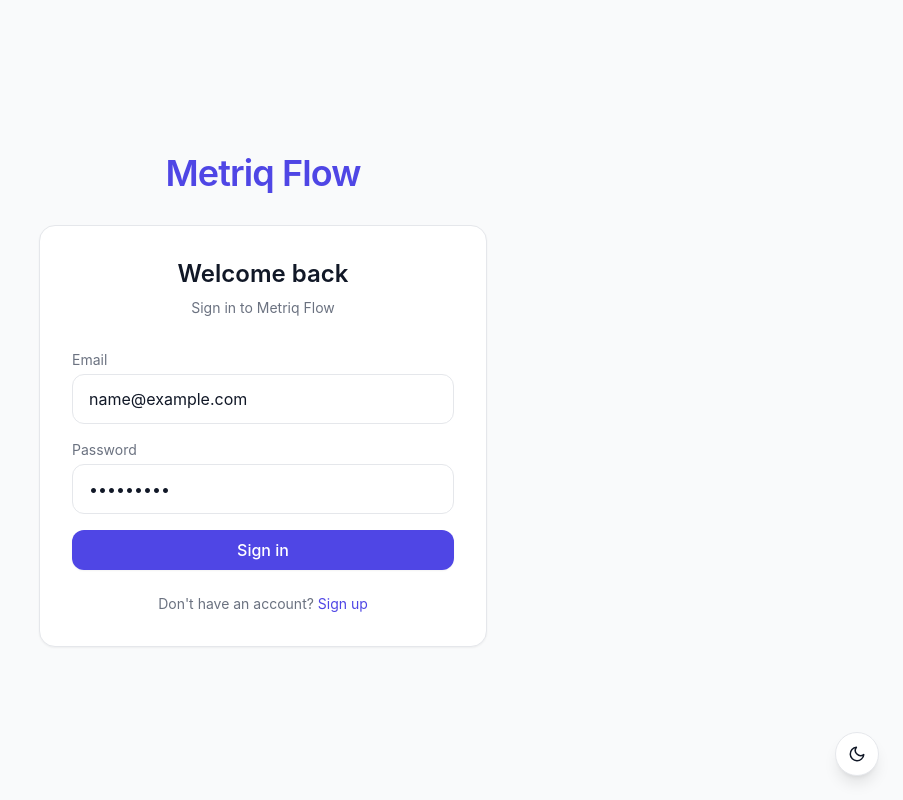
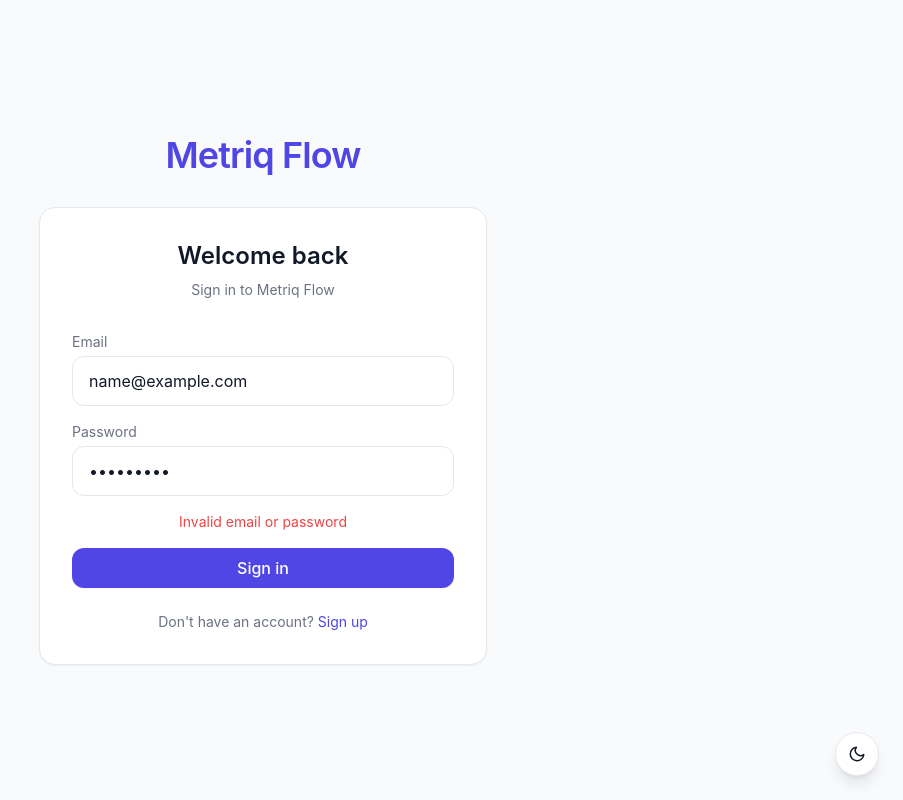
Before and after one commit to nailatik/metriqflow, a Next.js app in the folder frontend/: page /en/login in a window 1280 px wide. Both pictures are taken after typing "name@example.com", "Sample123" into the empty fields and a click on the button "Sign in". Shown: the whole page, without its empty margins (377-1280 px from the left). Built offline with nearby package versions, Linux system fonts and the light colour scheme; no server answers.

Commit message:
fix | auth error

```diff
--- a/frontend/features/auth/ui/LoginForm/LoginForm.tsx
+++ b/frontend/features/auth/ui/LoginForm/LoginForm.tsx
@@ -16,11 +16,17 @@ export const LoginForm = observer(() => {
 
   const [email, setEmail] = useState("");
   const [password, setPassword] = useState("");
+  const [error, setError] = useState<string | null>(null);
 
   const handleSubmit = async (e: React.FormEvent) => {
     e.preventDefault();
+    setError(null);
     const ok = await userStore.login(email, password);
-    if (ok) router.push("/app");
+    if (ok) {
+      router.push("/app");
+    } else {
+      setError(t("invalidCredentials"));
+    }
   };
 
   return (
@@ -49,6 +55,10 @@ export const LoginForm = observer(() => {
           required
         />
 
+        {error && (
+          <p className="text-sm text-red-500 text-center -mb-1">{error}</p>
+        )}
+
         <Button variant="primary" disabled={uiStore.loading} type="submit" className="w-full">
           {uiStore.loading ? t("loading") : t("submit")}
         </Button>
--- a/frontend/shared/lib/axios/index.ts
+++ b/frontend/shared/lib/axios/index.ts
@@ -46,8 +46,10 @@ api.interceptors.response.use(
     const message: string | undefined = error.response?.data?.message;
 
     const isRefreshEndpoint = originalRequest?.url?.includes("/auth/refresh");
+    const isAuthEndpoint = originalRequest?.url?.includes("/auth/login") ||
+                           originalRequest?.url?.includes("/auth/register");
 
-    if (status === 401 && !originalRequest._retry && !isRefreshEndpoint) {
+    if (status === 401 && !originalRequest._retry && !isRefreshEndpoint && !isAuthEndpoint) {
       originalRequest._retry = true;
       try {
         const res = await api.post<{ accessToken: string }>("/auth/refresh");
--- a/frontend/shared/messages/en.json
+++ b/frontend/shared/messages/en.json
@@ -60,7 +60,8 @@
     "submit": "Sign in",
     "loading": "Signing in...",
     "noAccount": "Don't have an account?",
-    "signUp": "Sign up"
+    "signUp": "Sign up",
+    "invalidCredentials": "Invalid email or password"
   },
   "Register": {
     "step1": {
--- a/frontend/shared/messages/ru.json
+++ b/frontend/shared/messages/ru.json
@@ -60,7 +60,8 @@
     "submit": "Войти",
     "loading": "Вход...",
     "noAccount": "Нет аккаунта?",
-    "signUp": "Зарегистрироваться"
+    "signUp": "Зарегистрироваться",
+    "invalidCredentials": "Неправильный логин или пароль"
   },
   "Register": {
     "step1": {
```
